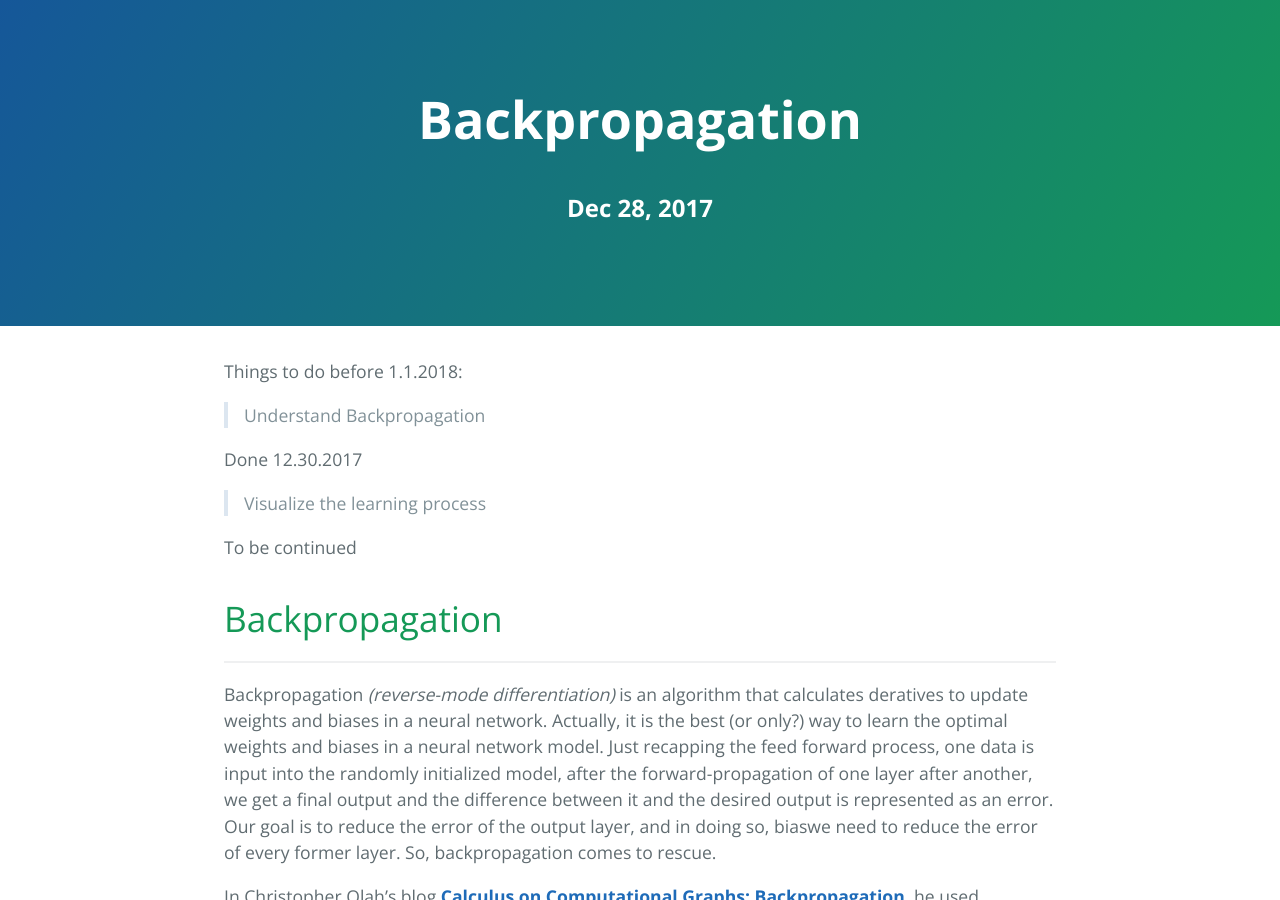
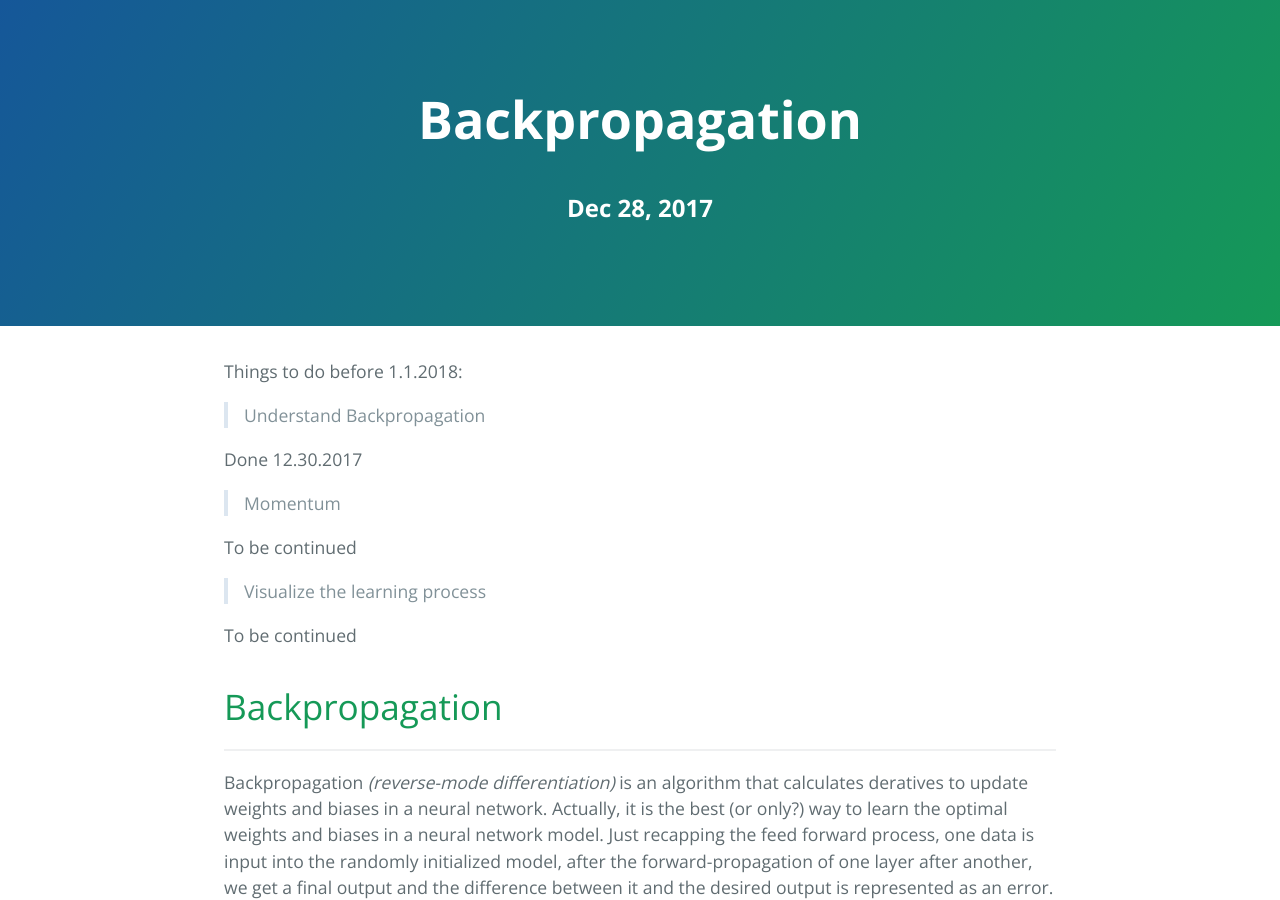
Before and after one commit to zikuicai/zikuicai.github.io, a Jekyll site: the page built from _posts/2017-12-28-back-propagation.md, in a window 1280 px wide and 900 px high. Built offline with Jekyll 4.4.1, drawn with Linux system fonts in a browser that asks for light colours.

Commit message:
Update 2017-12-28-back-propagation.md

```diff
--- a/_posts/2017-12-28-back-propagation.md
+++ b/_posts/2017-12-28-back-propagation.md
@@ -8,6 +8,10 @@ Things to do before 1.1.2018:
 > Understand Backpropagation
 
 Done 12.30.2017
+
+> Momentum
+
+To be continued
 
 > Visualize the learning process
 
```
Also changed, not shown: other parts of _posts/2017-12-28-back-propagation.md (+0 -1 lines).
